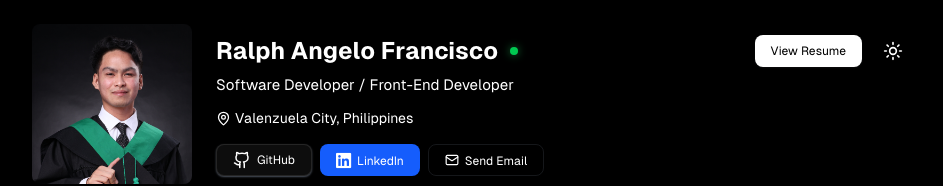
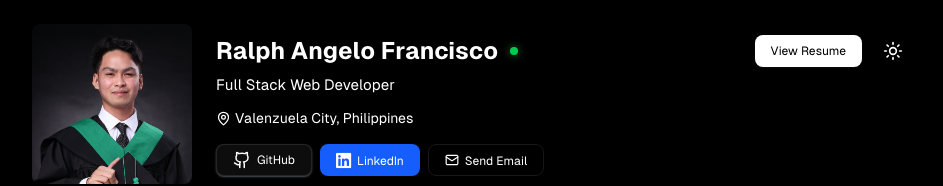
Before and after one commit to ralphfrncisco/portfolio, a React (Vite) app: page / in a window 1280 px wide. Shown: the top 186 px of the page, without its empty margins (168-1111 px from the left). Built offline with nearby package versions, Linux system fonts and the light colour scheme.

Commit message:
renamed role

```diff
--- a/src/layout/Header.jsx
+++ b/src/layout/Header.jsx
@@ -50,7 +50,7 @@ function Header({ darkMode, setDarkMode }) {
 
                     <div className="flex items-center justify-between md:mt-1">
                         <p className="text-xs md:text-[15px] md:text-base font-normal md:font-medium">
-                            Software Developer / Front-End Developer
+                            Full Stack Web Developer
                         </p>
                     </div>
 
```
